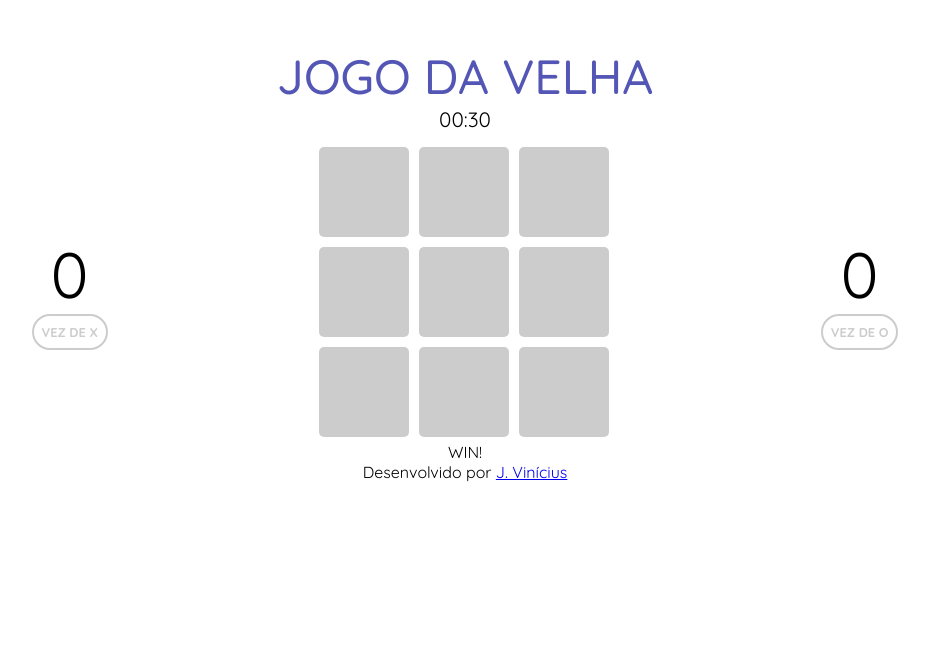
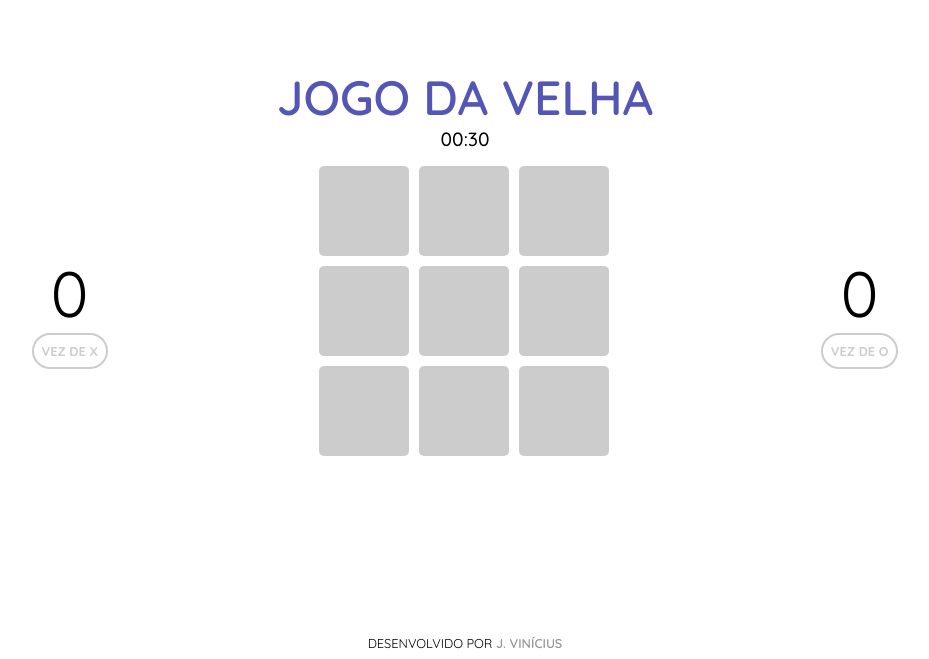
Before and after one commit to jvinicius-arg/jogo-da-velha, a plain HTML site: page index.html in a window 1280 px wide. Shown: the part 141-800 px from the top of the page, without its empty margins (175-1104 px from the left). Drawn offline with Linux system fonts and the light colour scheme.

Commit message:
Estilos finalizados

```diff
--- a/index.html
+++ b/index.html
@@ -57,10 +57,6 @@
 
     </main>
 
-    <section>
-        <p class="result">WIN!</p>
-    </section>
-
     <footer>
         Desenvolvido por <a href="https://github.com/jvinicius-arg">J. Vinícius</a>
     </footer>
--- a/styles/style.css
+++ b/styles/style.css
@@ -9,16 +9,9 @@
 
 :root {
     --gray: #ccc;
+    --darkgray: #969696;
     --blue: #5356b4;
 }
-/*
-header,
-.p1-info,
-.p2-info,
-.result,
-footer {
-    text-align: center;
-} */
 
 body {
     height: 100vh;
@@ -34,12 +27,13 @@ header {
 header h1 {
     text-transform: uppercase;
     font-size: 3rem;
-    font-weight: 500;
+    font-weight: 600;
     color: var(--blue);
 }
 
 header .timer {
-    font-size: 1.3rem;
+    font-size: 1.2rem;
+    font-weight: 500;
 }
 
 main {
@@ -63,7 +57,8 @@ main {
     border: 2px solid var(--gray);
 }
 
-.p1-info__turn--actived {
+.p1-info__turn--actived,
+.p2-info__turn--actived {
     color: var(--blue);
     border: 2px solid var(--blue);box-shadow: 0 0 10px;
 }
@@ -78,3 +73,22 @@ main {
     margin: 5px;
     border-radius: 5px;
 }
+
+footer {
+    position: absolute;
+    bottom: 0;
+    left: 50%;
+    transform: translate(-50%, -50%);
+    font-size: 0.8rem;
+    text-transform: uppercase;
+}
+
+footer a {
+    text-decoration: none;
+    color: var(--darkgray);
+    font-weight: 600;
+}
+
+footer a:hover {
+    text-decoration: underline;
+}
```
